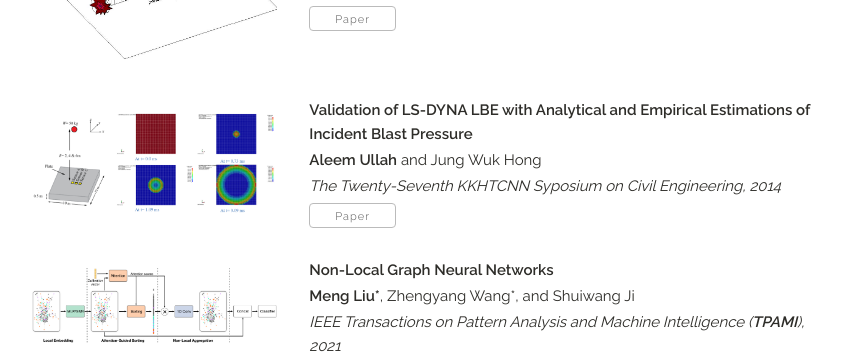
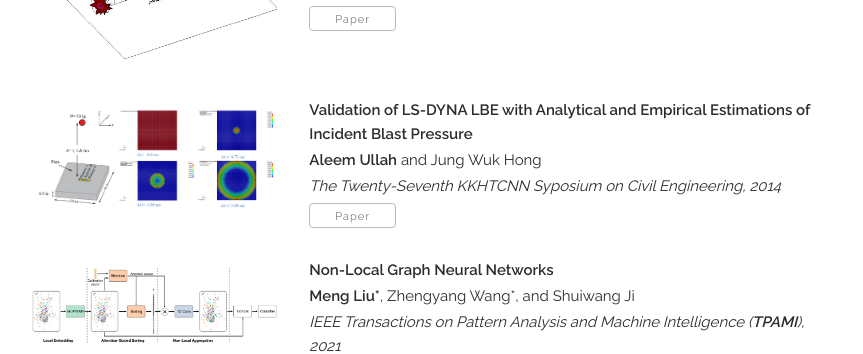
Before and after one commit to aleemulla/aleemulla.github.io, a Jekyll site: the page built from index.html, in a window 1280 px wide. Shown: the part 1429-1783 px from the top of the page, without its empty margins (208-1071 px from the left). Built offline with Jekyll 4.4.1, drawn with Linux system fonts in a browser that asks for light colours; a style sheet for code colours, icons or effects is not loaded.

Commit message:
twentyseven commit

```diff
--- a/_data/publications.yaml
+++ b/_data/publications.yaml
@@ -34,7 +34,7 @@ papers:
     paper_pdf: "https://www.researchgate.net/publication/353325419_Validation_of_LS-DYNA_LBE_with_Analytical_and_Empirical_Estimations_of_Incident_Blast_Pressure"
     # code: "https://github.com/divelab/Neighbor2Seq"
     # supplement: "https://github.com/divelab/Neighbor2Seq/blob/main/Neighbor2Seq_SDM2022_supp.pdf"
-    img: "/assets/imgs/conf_valid.png"
+    img: "/assets/imgs/conf_valid.jpg"
     selected: y
 
   - title: "Non-Local Graph Neural Networks"
```
Also changed, not shown: assets/imgs/conf_valid.PNG (deleted), assets/imgs/conf_valid.jpg (added).
